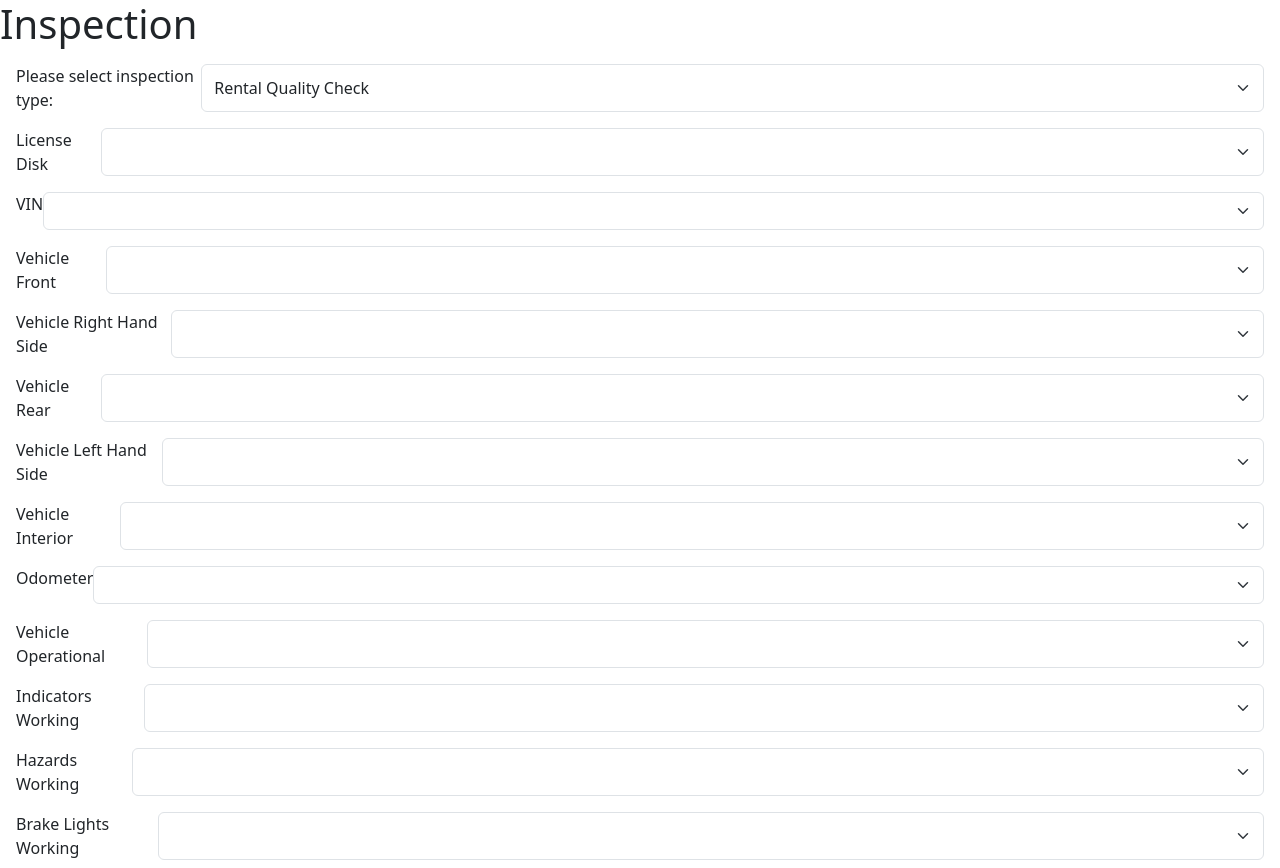
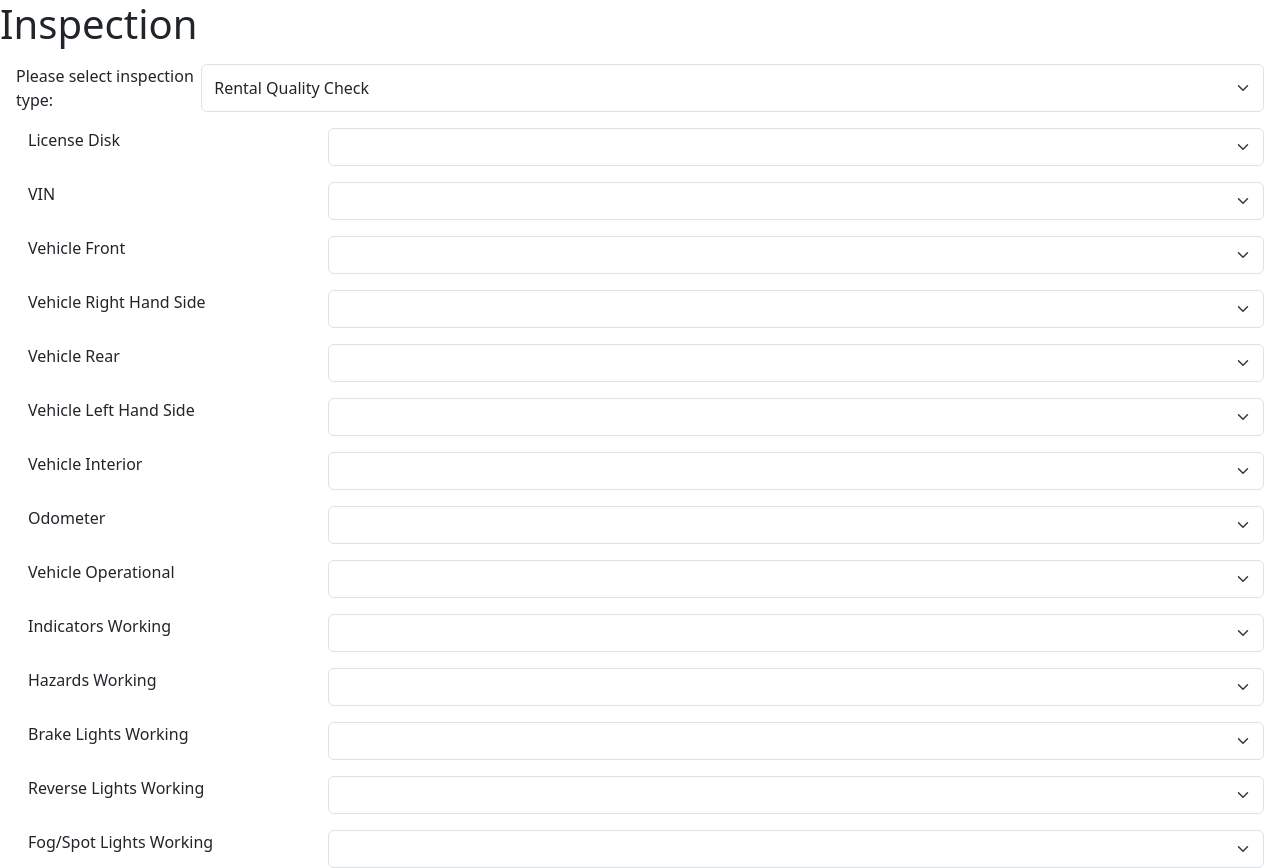
Before and after one commit to nashe95/dynamic-inspection-ui, an Angular app: page /inspection in a window 1280 px wide. Shown: the top 868 px of the page. Built offline with nearby package versions, Linux system fonts and the light colour scheme.

Commit message:
minor style-fix

```diff
--- a/src/app/modules/inspection/inspection.component.html
+++ b/src/app/modules/inspection/inspection.component.html
@@ -12,10 +12,10 @@
 
   <div [formGroup]="inspectionForm">
     @for (field of formFields; track field.id) {
-      <div class="form-group d-flex m-3" >
-        <label [for]="field.id">{{ field.name }}</label>
+      <div class="form-group d-flex m-3 row" >
+        <label class="col-3" [for]="field.id">{{ field.name }}</label>
         <select
-          class="form-select"
+          class="form-select col"
           [id]="field.id"
           [formControlName]="field.id"
           required>
```
